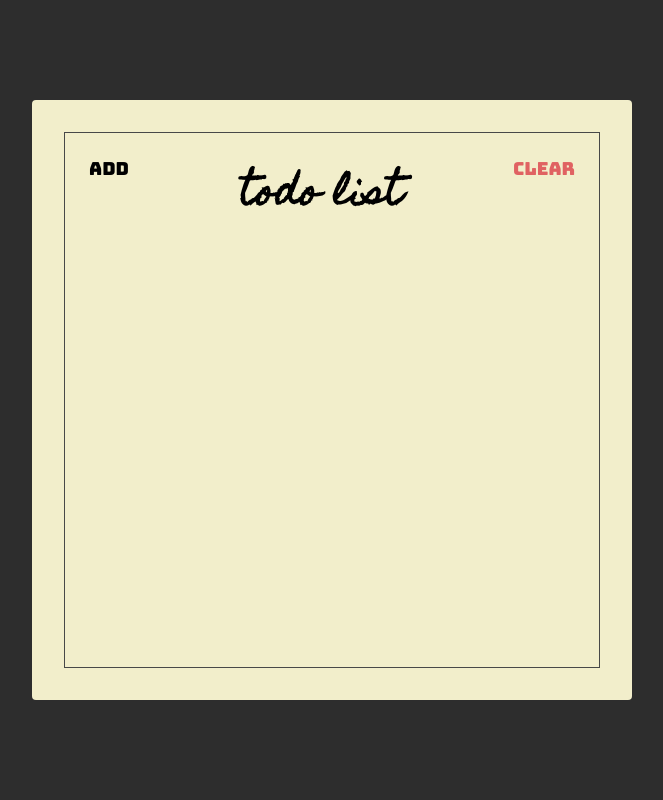
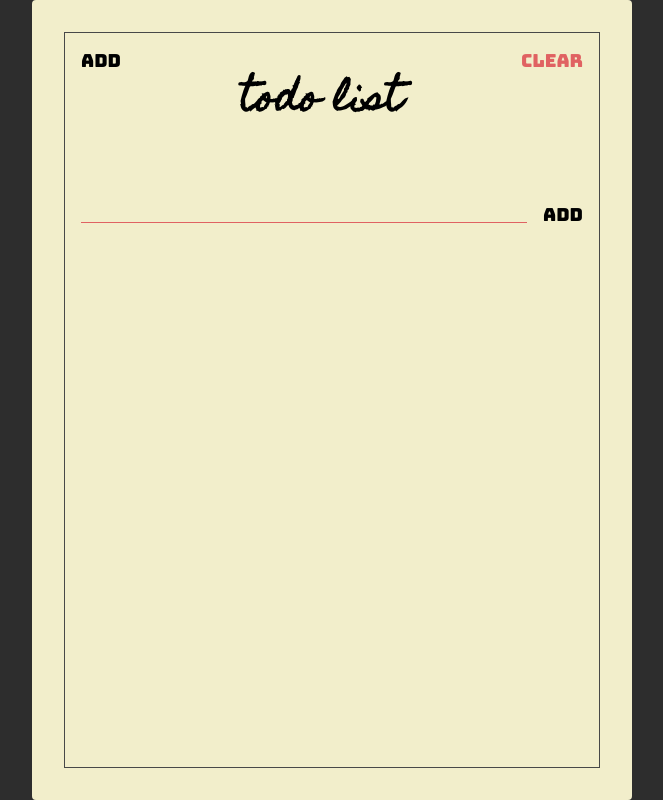
Before and after one commit to henrichfergian/react-course-starterpack, a website: page index.html in a window 1280 px wide. Shown: the whole page, without its empty margins (308-971 px from the left). Drawn offline with Linux system fonts and the light colour scheme.

Commit message:
membuat add todo section

```diff
--- a/index.html
+++ b/index.html
@@ -17,11 +17,18 @@
   <body>
     <div class="container">
       <div class="frame">
-        <div class="header">
+        <section class="header">
           <button class="header-btn">Add</button>
           <h1 class="header-title">Todo List</h1>
           <button class="header-btn main-red-color">Clear</button>
-        </div>
+        </section>
+
+        <section class="add">
+          <form action="POST" class="add-form">
+            <input type="text" name="todo" id="todo" class="add-input" />
+            <button class="add-btn">Add</button>
+          </form>
+        </section>
       </div>
     </div>
   </body>
--- a/style.css
+++ b/style.css
@@ -33,7 +33,7 @@ html {
 .container {
   padding: 32px;
   width: 600px;
-  height: 600px;
+  height: 800px;
   background-color: #f2eecb;
   border-radius: 4px;
 }
@@ -61,7 +61,45 @@ html {
 .header-btn {
   font-size: 1.8rem;
   font-family: "Bungee", "sans-serif";
-  padding: 24px;
+  padding: 16px;
+  background: unset;
+  border: unset;
+  outline: unset;
+  cursor: pointer;
+}
+
+.add {
+  padding: 16px;
+}
+
+.add-form {
+  display: flex;
+  align-items: flex-start;
+}
+
+.add-input {
+  background: unset;
+  border: unset;
+  padding: 0 64px;
+
+  flex: 1;
+
+  border-bottom: 1px solid var(--main-red-color);
+  outline: unset;
+
+  font-family: "Homemade Apple", sans-serif;
+  font-size: 16px;
+  text-transform: lowercase;
+}
+
+.add-btn {
+  font-size: 1.8rem;
+  font-family: "Bungee", sans-serif;
+
+  padding: 16px;
+  padding-right: unset;
+  cursor: pointer;
+
   background: unset;
   border: unset;
   outline: unset;
```
